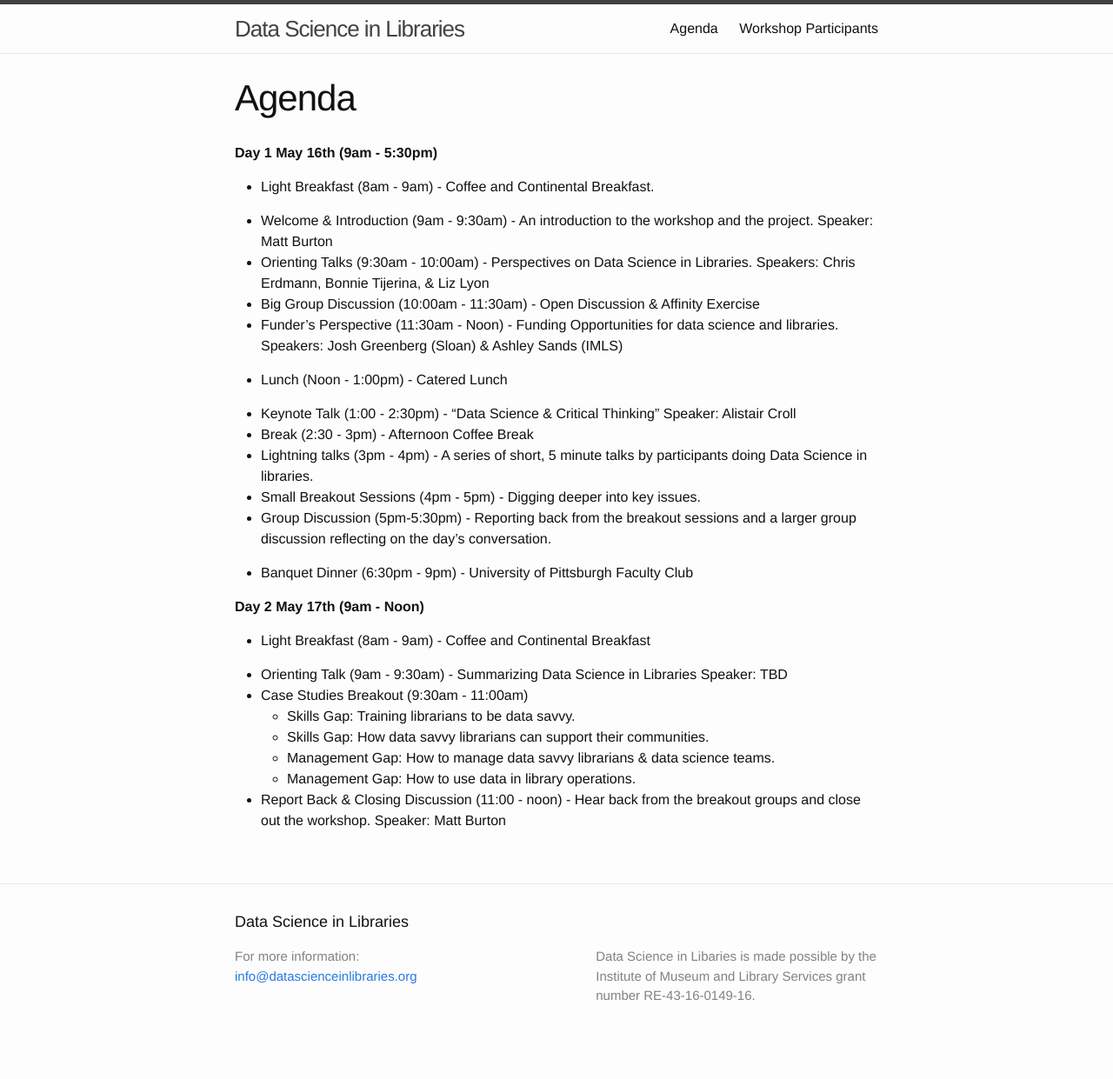
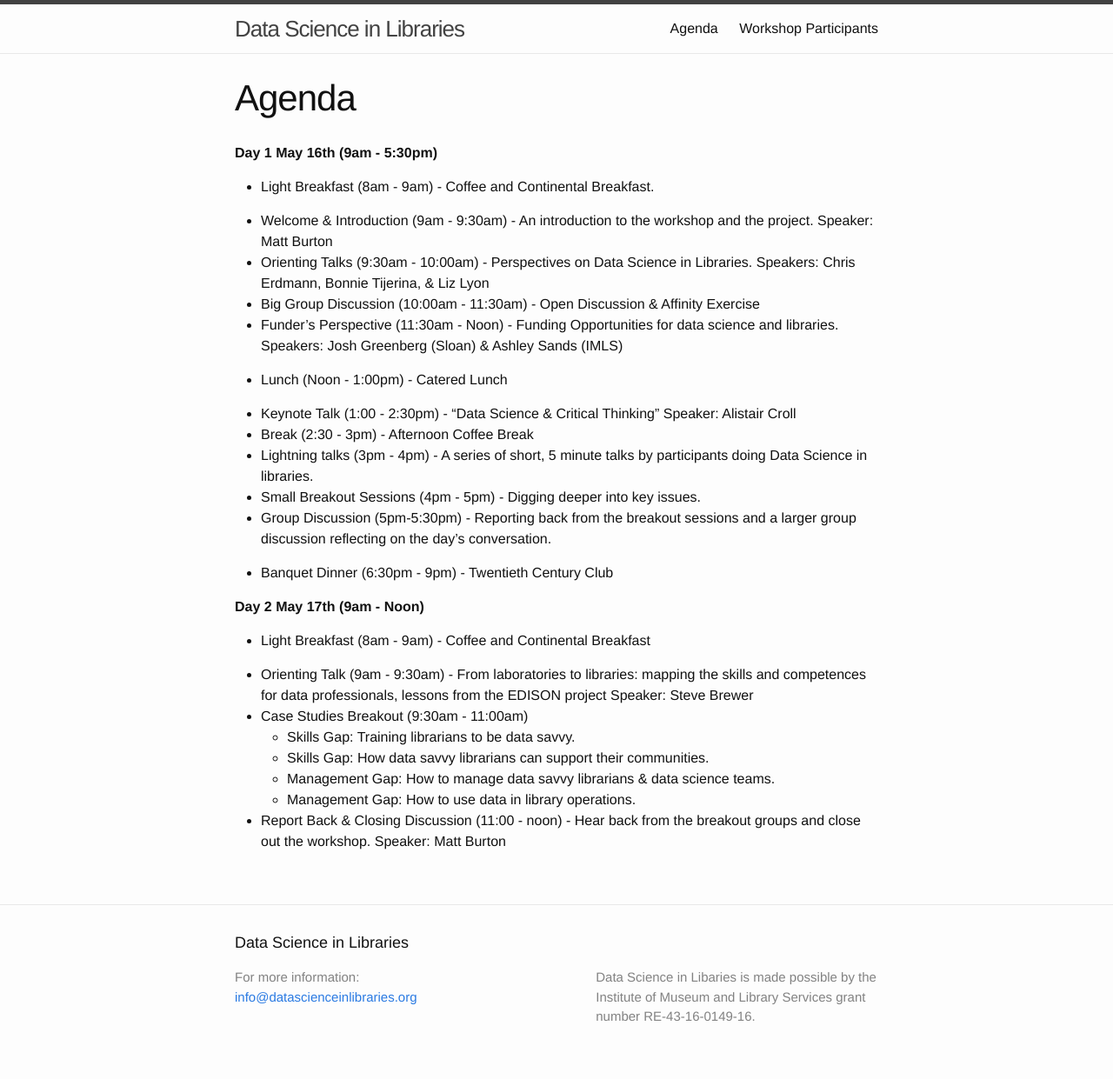
Before and after one commit to datascienceinlibraries/datascienceinlibraries.github.io, a Jekyll site: the page built from agenda.md, in a window 1280 px wide. Shown: the whole page at 87% size. Built offline with Jekyll 4.4.1, drawn with Linux system fonts in a browser that asks for light colours; before the commit the page ends 1217 px from its top, so only the background shows below that.

Commit message:
updating agenda with dinner and speaker

```diff
--- a/agenda.md
+++ b/agenda.md
@@ -22,13 +22,13 @@ Speaker: Alistair Croll
 * Small Breakout Sessions (4pm - 5pm) - Digging deeper into key issues.
 * Group Discussion (5pm-5:30pm) - Reporting back from the breakout sessions and a larger group discussion reflecting on the day’s conversation.
 
-* Banquet Dinner (6:30pm - 9pm) -  University of Pittsburgh Faculty Club
+* Banquet Dinner (6:30pm - 9pm) - Twentieth Century Club
 
 **Day 2 May 17th (9am - Noon)**
 
 * Light Breakfast (8am - 9am) - Coffee and Continental Breakfast
 
-* Orienting Talk (9am - 9:30am) - Summarizing Data Science in Libraries Speaker: TBD
+* Orienting Talk (9am - 9:30am) - From laboratories to libraries: mapping the skills and competences for data professionals, lessons from the EDISON project Speaker: Steve Brewer
 * Case Studies Breakout (9:30am - 11:00am)
   * Skills Gap: Training librarians to be data savvy.
   * Skills Gap: How data savvy librarians can support their communities.
```
